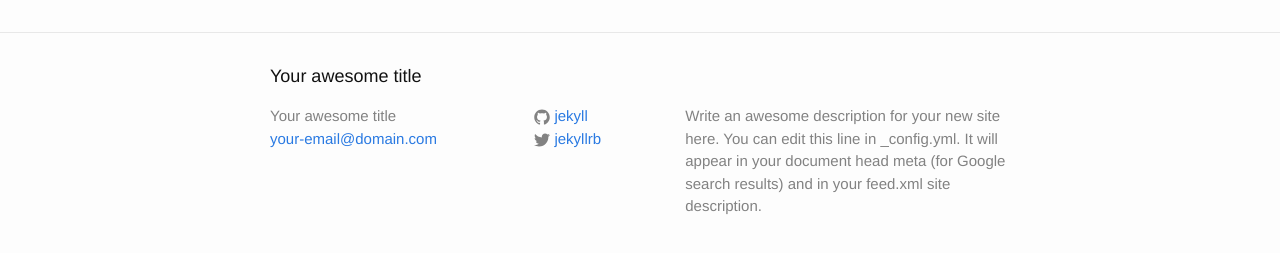
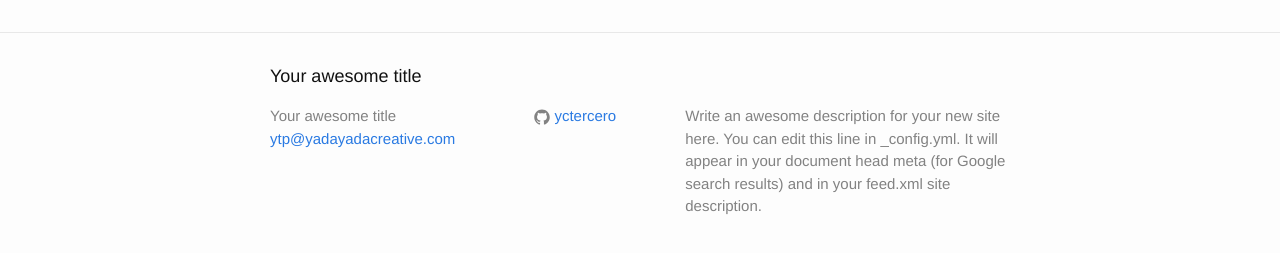
Before and after one commit to yctercero/yctercero.github.io, a Jekyll site: the page built from index.html, in a window 1280 px wide. Shown: the part 264-517 px from the top of the page. Built offline with Jekyll 4.4.1, drawn with Linux system fonts in a browser that asks for light colours; the list of posts is cut into pages by our own code.

Commit message:
Added url.

```diff
--- a/_config.yml
+++ b/_config.yml
@@ -7,15 +7,17 @@
 
 # Site settings
 title: Your awesome title
-email: your-email@domain.com
+email: ytp@yadayadacreative.com
 description: > # this means to ignore newlines until "baseurl:"
   Write an awesome description for your new site here. You can edit this
   line in _config.yml. It will appear in your document head meta (for
   Google search results) and in your feed.xml site description.
 baseurl: "" # the subpath of your site, e.g. /blog
-url: "http://yourdomain.com" # the base hostname & protocol for your site
-twitter_username: jekyllrb
-github_username:  jekyll
+url: "http://yctercero.github.io" # the base hostname & protocol for your site
+github_username:  yctercero
 
 # Build settings
 markdown: kramdown
+
+paginate: 10
+paginate_path: "/blog/:num/"
```
